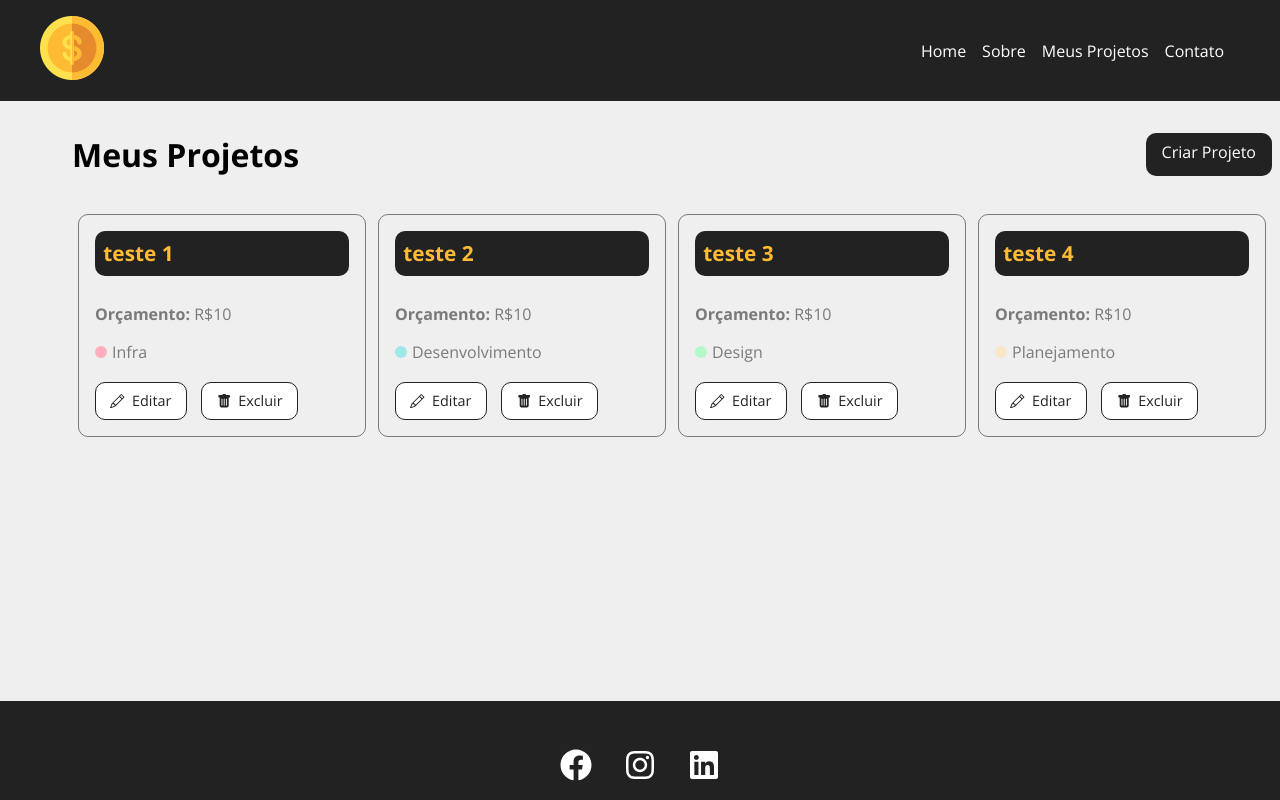
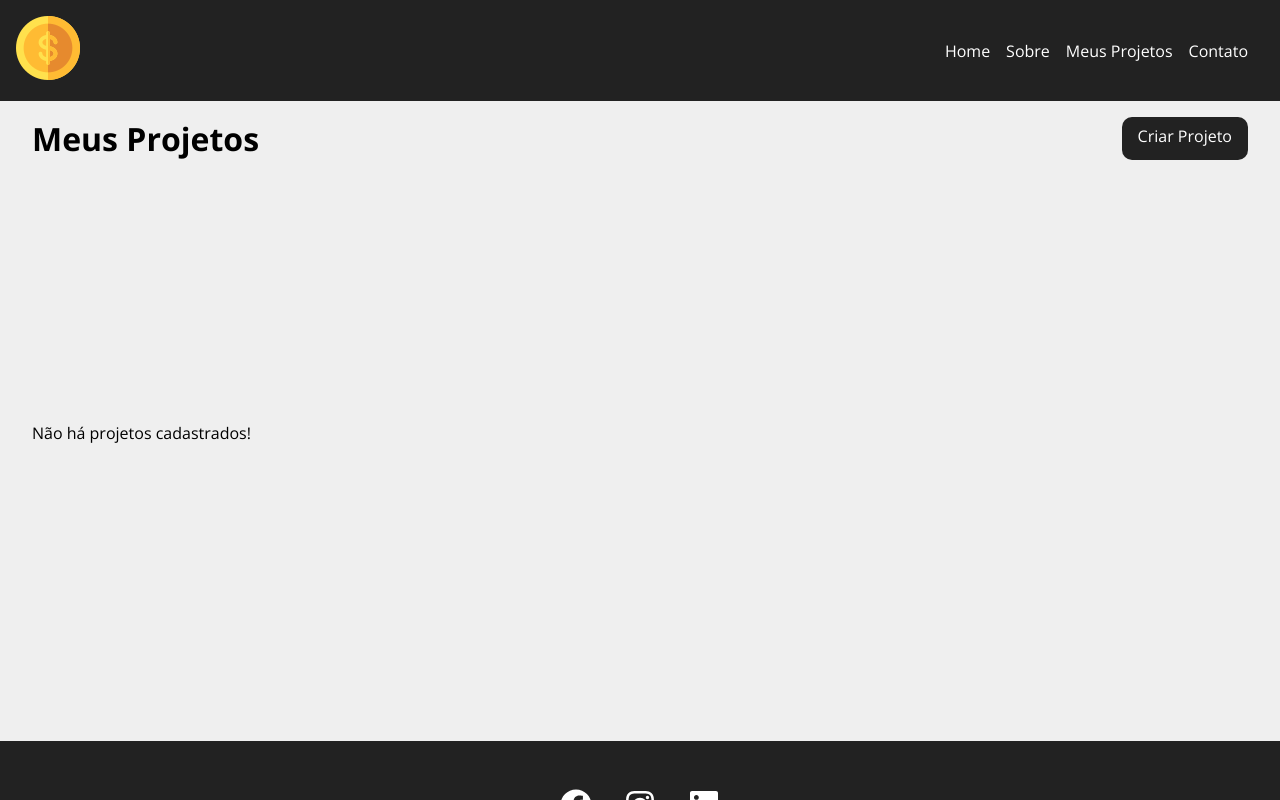
Before and after one commit to kayquemab/React, a React (Create React App) app in the folder Costs/: page /Projects in a window 1280 px wide. Built offline with nearby package versions, Linux system fonts and the light colour scheme; data requests are answered from the project's data file.

Commit message:
Ajuste de responsividade

```diff
--- a/Costs/db.json
+++ b/Costs/db.json
@@ -1,50 +1,5 @@
 {
-  "Projects": [
-    {
-      "id": "04e6",
-      "name": "teste 1",
-      "budget": "10",
-      "category": {
-        "id": "1",
-        "name": "Infra"
-      },
-      "cost": 0,
-      "services": []
-    },
-    {
-      "id": "1690",
-      "name": "teste 2",
-      "budget": "10",
-      "category": {
-        "id": "2",
-        "name": "Desenvolvimento"
-      },
-      "cost": 0,
-      "services": []
-    },
-    {
-      "id": "6e23",
-      "name": "teste 3",
-      "budget": "10",
-      "category": {
-        "id": "3",
-        "name": "Design"
-      },
-      "cost": 0,
-      "services": []
-    },
-    {
-      "id": "9b13",
-      "name": "teste 4",
-      "budget": "10",
-      "category": {
-        "id": "4",
-        "name": "Planejamento"
-      },
-      "cost": 0,
-      "services": []
-    }
-  ],
+  "Projects": [],
   "caregories": [
     {
       "id": "1",
--- a/Costs/src/components/Navbar.module.css
+++ b/Costs/src/components/Navbar.module.css
@@ -1,15 +1,17 @@
 .navbar {
-    display: flex;
+
     justify-content: space-between;
     background-color: #222;
     padding: 1em;
 }
 
 .list {
-    display: flex;
-    list-style: none;
-    align-items: center;
-
+  display: flex;
+  list-style: none;
+  align-items: center;
+  justify-content: flex-end; /* tela cheia: itens à direita */
+  padding: 0;
+  margin: 0;
 }
 
 .item {
--- a/Costs/src/components/layout/Container.module.css
+++ b/Costs/src/components/layout/Container.module.css
@@ -1,5 +1,4 @@
 .Container {
-    width: 1200px;
     display: flex;
     justify-content: space-between;
     margin: 0 auto;
@@ -7,7 +6,7 @@
 }
 
 .min-height {
-    min-height: 75%;
+    min-height: 80%;
 }
 
 .start {
--- a/Costs/src/components/layout/Menssage.js
+++ b/Costs/src/components/layout/Menssage.js
@@ -16,7 +16,7 @@ function Menssage({ type, msg }) {
 
         const timer = setTimeout(() => {
             setVisible(false)
-        }, 3000)
+        }, 3000000000000000)
 
         return () => clearTimeout(timer)
 
--- a/Costs/src/components/pages/Projects.js
+++ b/Costs/src/components/pages/Projects.js
@@ -56,13 +56,20 @@ function Projects() {
     }
 
     return (
-        <div className={Styles.project_container}>
+
+        <>
+
             <div className={Styles.title_container}>
                 <h1>Meus Projetos</h1>
                 <LinkButton to="/newproject" text="Criar Projeto" />
             </div>
+
+            <div className={Styles.project_container}>
+
+
                 {menssage && <Menssage type="success" msg={menssage} />}
                 {ProjectsMenssage && <Menssage type="success" msg={ProjectsMenssage} />}
+
                 <Container customClass="start">
                     {projects.length > 0 &&
                         projects.map((project) => (
@@ -80,7 +87,11 @@ function Projects() {
                         <p>Não há projetos cadastrados!</p>
                     )}
                 </Container>
+
             </div>
+
+        </>
+
     )
 }
 
--- a/Costs/src/components/pages/Projects.module.css
+++ b/Costs/src/components/pages/Projects.module.css
@@ -1,11 +1,12 @@
+.title_container {
+  display: grid;
+  grid-template-columns: 1fr auto;
+  width: 100%;
+  padding: 0.5em 2em;
+  padding-top: 1em;
+  height: 20px;
+}
+
 .project_container {
     padding: 2em;
-
 }
-
-.title_container {
-    display: flex;
-    justify-content: space-between;
-    margin-bottom: 2em;
-
-}
```
Also changed, not shown: Costs/src/App.js (line endings or trailing spaces). Lines whose indentation alone changed are shown as unchanged.
